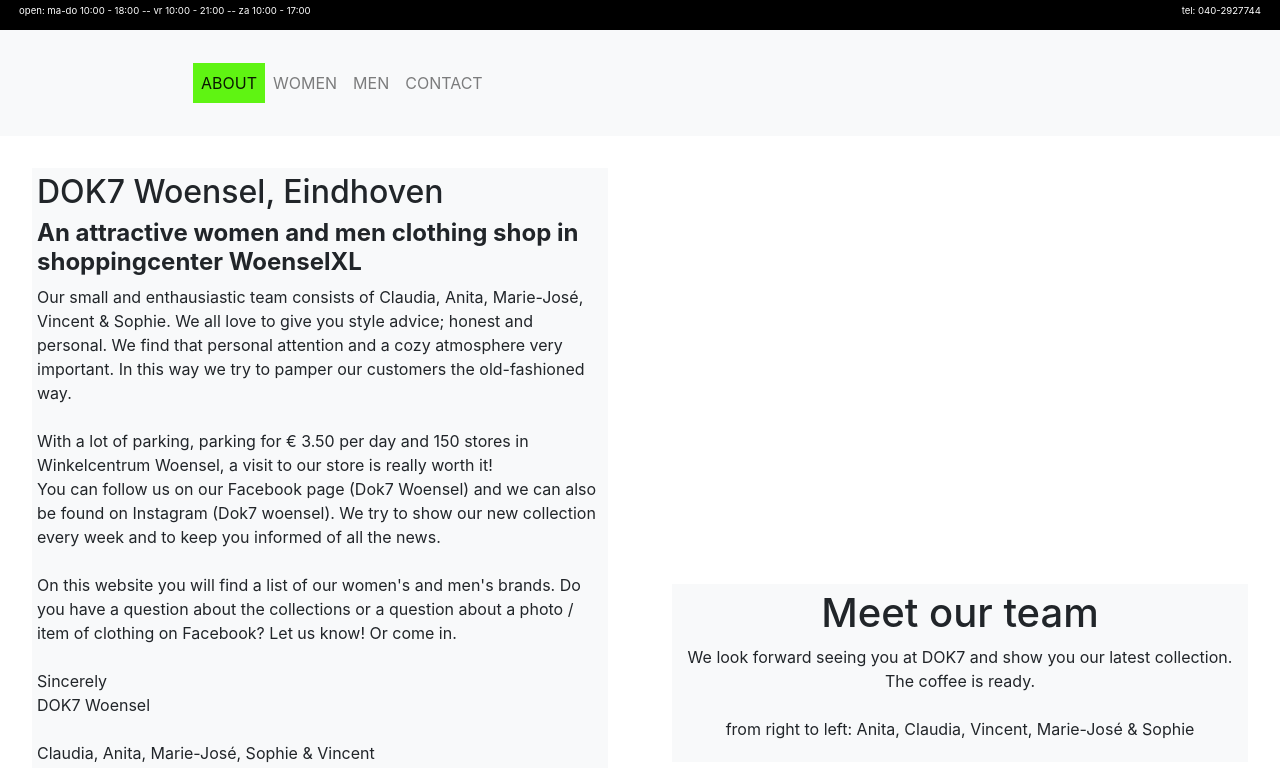
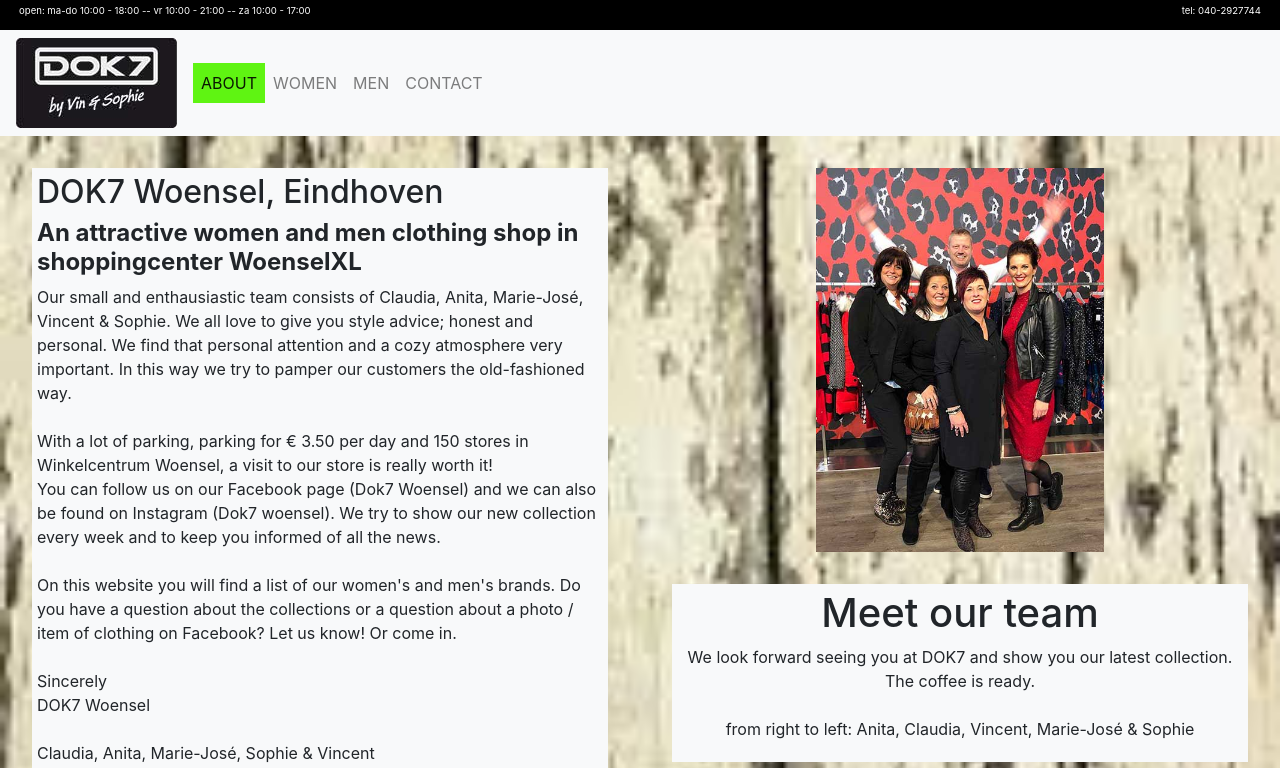
Before and after one commit to PeterdeWolff/dok7-website, a plain HTML site: page about.html in a window 1280 px wide. Shown: the top 768 px of the page. Drawn offline with nearby package versions, Linux system fonts and the light colour scheme.

Commit message:
Update style.css

```diff
--- a/assets/style.css
+++ b/assets/style.css
@@ -14,7 +14,7 @@
     -o-background-size: cover;
     background-size: cover;
     background-position: bottom;
-    background-image: url('./assets/images/img_3275_800.jpg');
+    background-image: url('../assets/images/img_3275_800.jpg');
 }
 
 .background-women{
@@ -24,7 +24,7 @@
     -o-background-size: cover;
     background-size: cover;
     background-position: bottom;
-    background-image: url('./assets/images/achtergrond baksteen.jpeg');
+    background-image: url('../assets/images/achtergrond baksteen.jpeg');
 }
 
 .background-about{
@@ -34,7 +34,7 @@
     -o-background-size: cover;
     background-size: cover;
     background-position: bottom;
-    background-image: url('./assets/images/achtergrond-hout.jpeg');
+    background-image: url('../assets/images/achtergrond-hout.jpeg');
 }
 
 
@@ -79,7 +79,7 @@ header {
 
 .navbar-brand {
     width: 161px;
-    background-image: url("./assets/images/logo_dok7woensel_161x90.jpg");
+    background-image: url("../assets/images/logo_dok7woensel_161x90.jpg");
     background-size: cover;
     background-position: top left;
     margin-left: 0;
@@ -158,7 +158,7 @@ header {
     -moz-background-size: cover;
     -o-background-size: cover;
     background-size: cover;
-    background-image: url('./assets/images/team_img_0902_480x640.jpg');
+    background-image: url('../assets/images/team_img_0902_480x640.jpg');
     width: 18rem;
     height: 24rem;
     padding:8rem;
```
